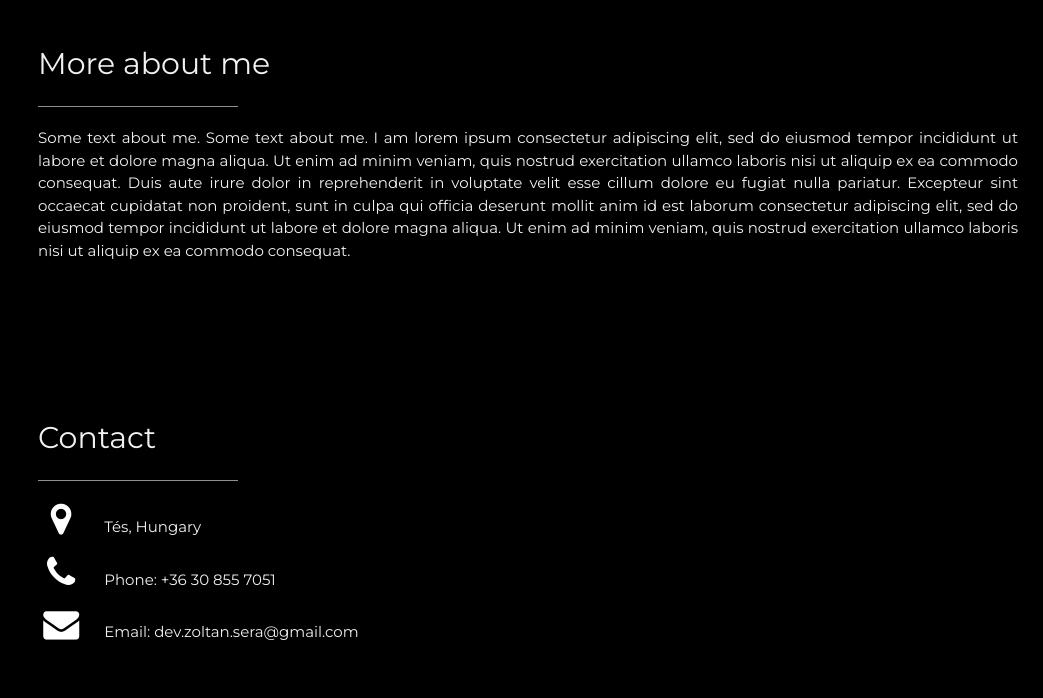
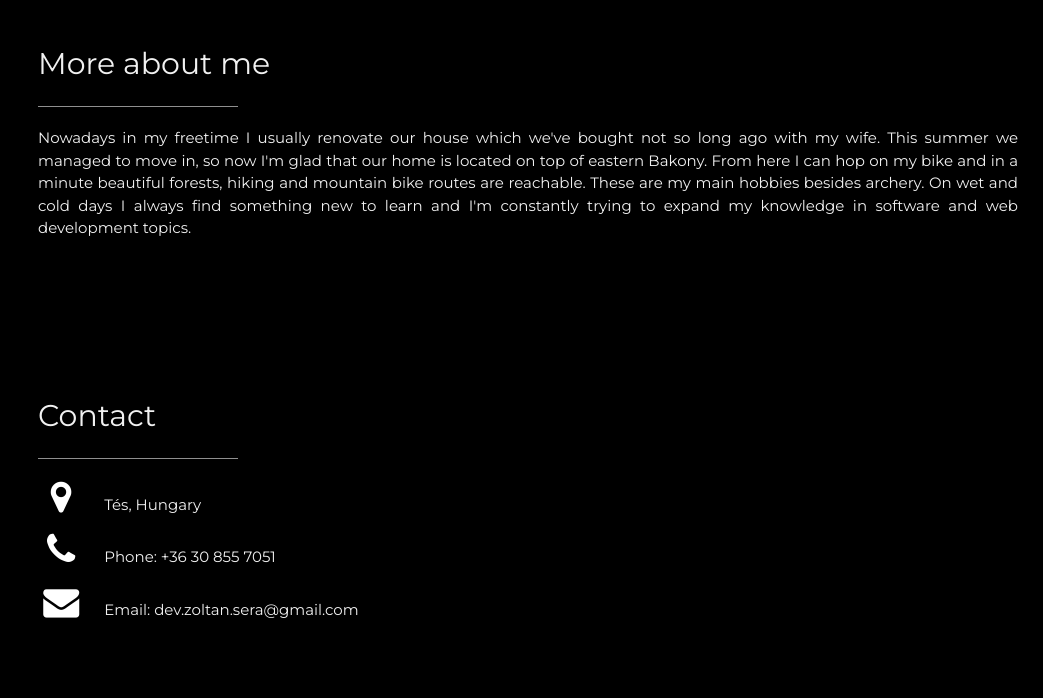
Before and after one commit to zoltansera/zoltansera.github.io, a plain HTML site: page index.html in a window 1280 px wide. Shown: the part 2580-3278 px from the top of the page, without its empty margins (237-1280 px from the left). Drawn offline with nearby package versions, Linux system fonts and the light colour scheme.

Commit message:
Update about section

```diff
--- a/index.html
+++ b/index.html
@@ -146,13 +146,11 @@
 			<div class="w3-content w3-justify w3-text-light-grey w3-padding-64" id="about">
 				<h2 class="w3-text-light-grey">More about me</h2>
 				<hr style="width:200px" class="w3-opacity">
-				<p>Some text about me. Some text about me. I am lorem ipsum consectetur adipiscing elit, sed do eiusmod tempor incididunt ut labore et dolore magna aliqua. Ut enim ad minim veniam, quis nostrud exercitation ullamco laboris nisi ut aliquip
-				ex ea commodo consequat. Duis aute irure dolor in reprehenderit in voluptate velit esse cillum dolore eu fugiat nulla pariatur. Excepteur sint occaecat cupidatat non proident, sunt in culpa qui officia deserunt mollit anim id est laborum consectetur
-				adipiscing elit, sed do eiusmod tempor incididunt ut labore et dolore magna aliqua. Ut enim ad minim veniam, quis nostrud exercitation ullamco laboris nisi ut aliquip ex ea commodo consequat.
-				</p>
-
-
-
+				<p>Nowadays in my freetime I usually renovate our house which we've bought not so long ago with my wife.
+				This summer we managed to move in, so now I'm glad that our home is located on top of eastern Bakony.
+				From here I can hop on my bike and in a minute beautiful forests, hiking and mountain bike routes are reachable.
+				These are my main hobbies besides archery. On wet and cold days I always find something new to learn and I'm constantly
+				trying to expand my knowledge in software and web development topics.</p>
 			<!-- End About Section -->
 			</div>
 
```
